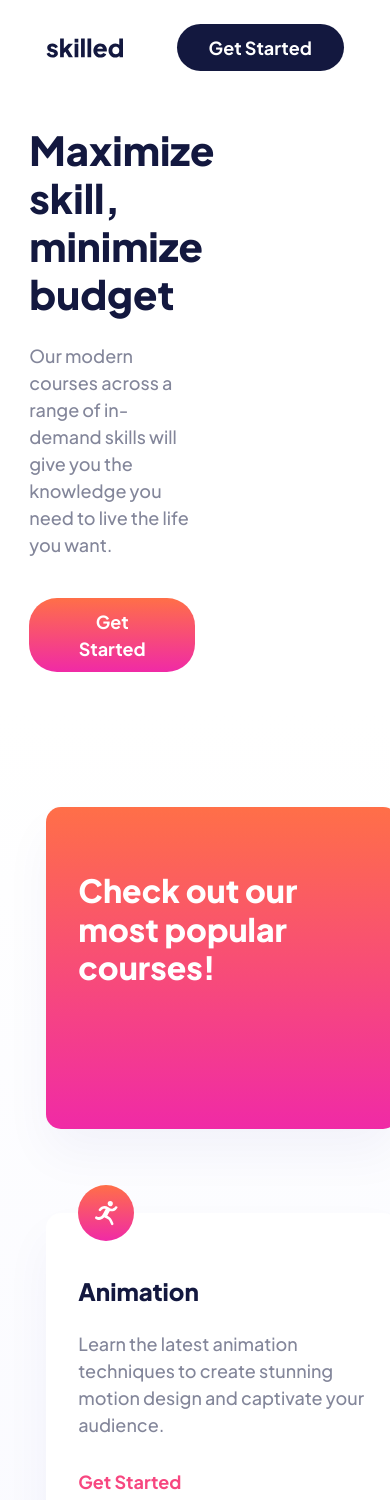
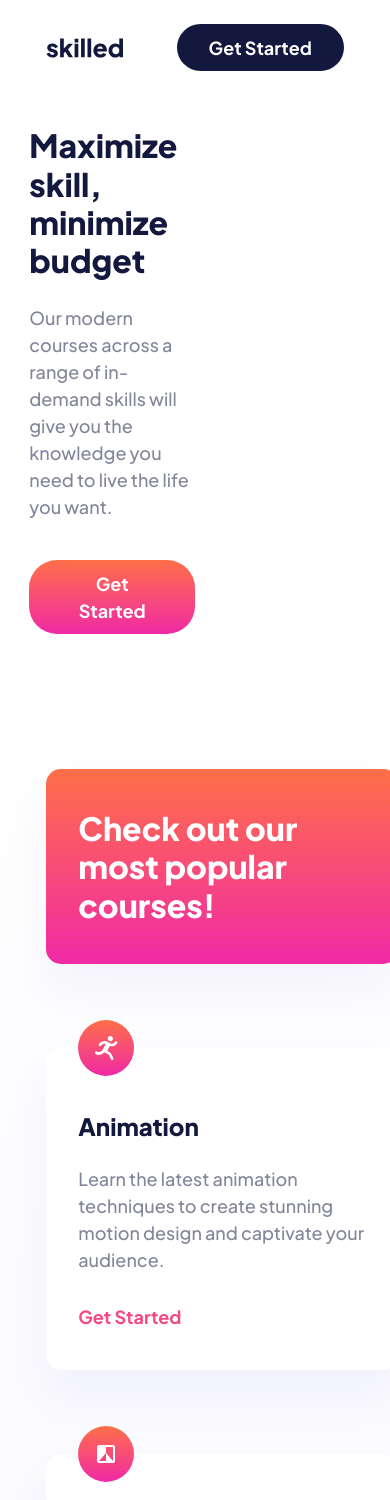
Before and after one commit to EsraaY21/skilled-elearning-landing-page, a React (Vite) app: page / in a window 390 px wide. Shown: the top 1500 px of the page. Built offline with nearby package versions, Linux system fonts and the light colour scheme.

Commit message:
course_box gradient

```diff
--- a/src/css/global.css
+++ b/src/css/global.css
@@ -41,7 +41,7 @@ a {
 
 .text-1 {
     font-weight: 800;
-    font-size: 3.5rem;
+    font-size: clamp(2rem, 5vw, 3.5rem);
     line-height: 120%;
 }
 
@@ -169,6 +169,12 @@ header {
     position: relative;
 }
 
+.course_box.gradient-1 {
+    height: 100%;
+    padding-top: 2.5rem;
+
+}
+
 .box_icon {
     position: absolute;
     top: -1.75rem;
@@ -225,16 +231,13 @@ nav .d-flex {
 
 @media (max-width: 768px) {
     .logo {
-        height: 20px;
+        height: 1.25rem;
     }
 
     a.btn {
-        padding: 10px 2rem;
+        padding: 0.625rem 2rem;
     }
 
-    .text-1 {
-        font-size: 40px;
-    }
 
 }
 
--- a/src/css/reset.css
+++ b/src/css/reset.css
@@ -15,6 +15,7 @@ img,
 svg {
     display: block;
     max-width: 100%;
+    height: auto;
 }
 
 
```
